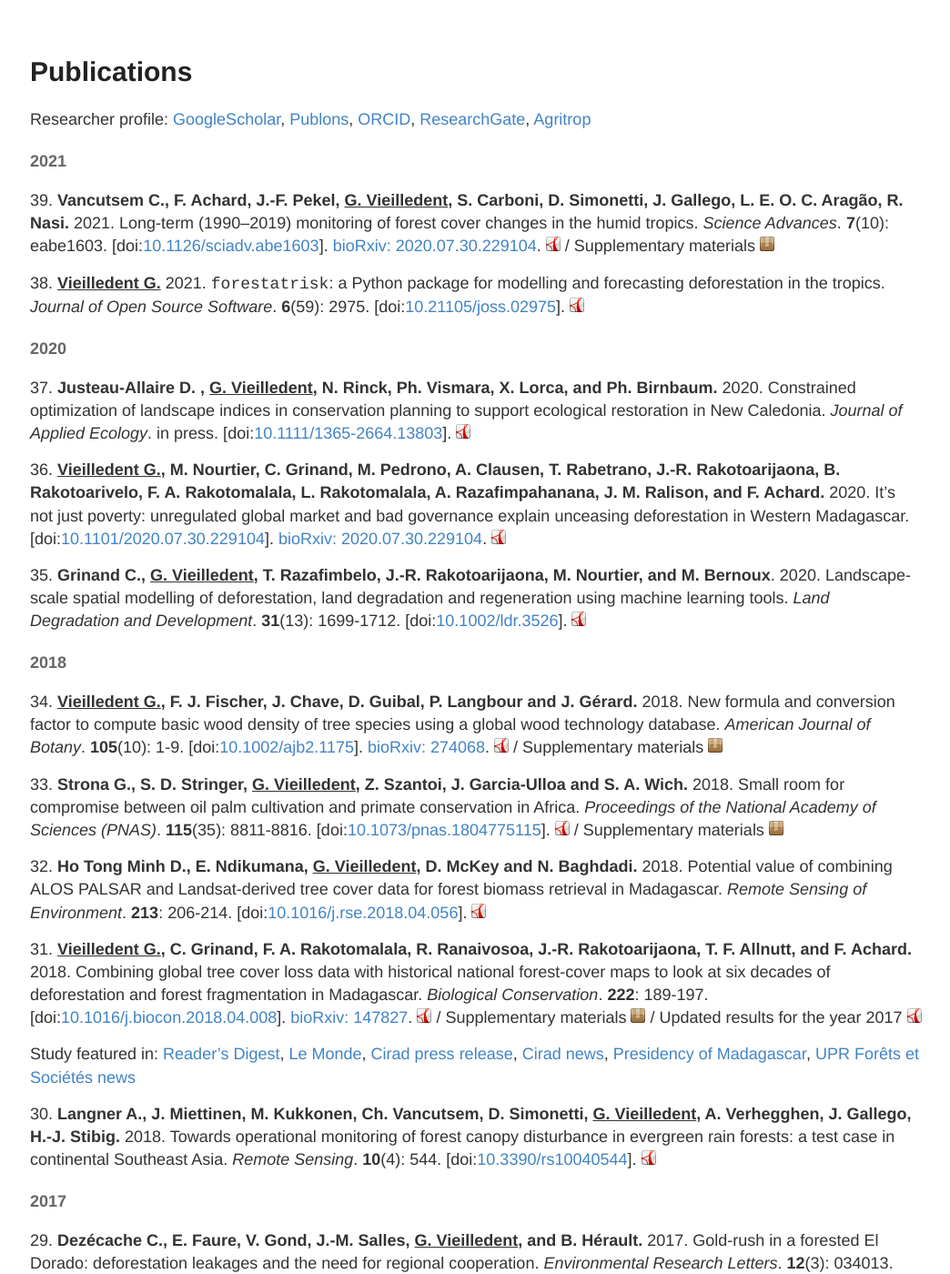
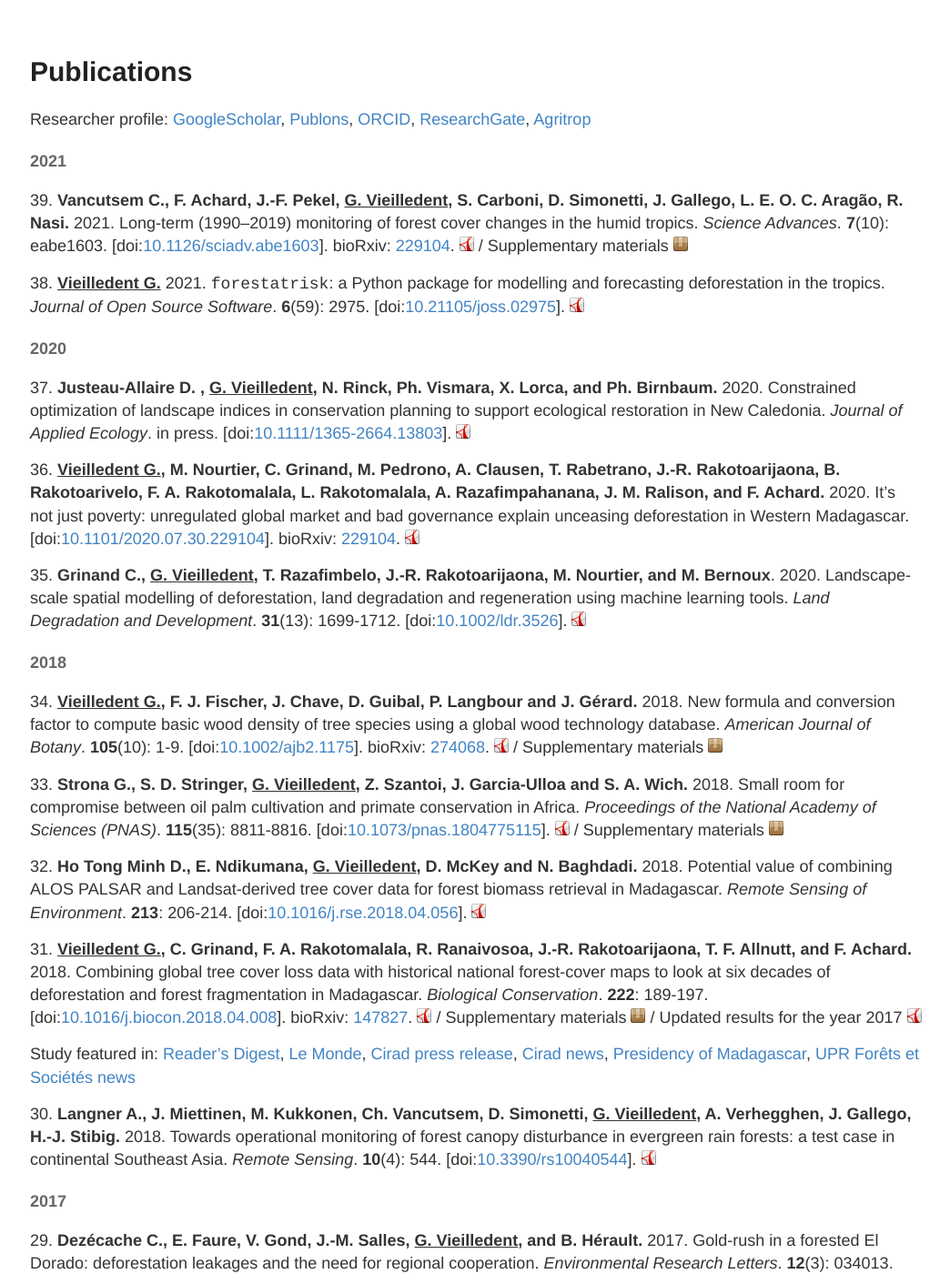
Before and after one commit to ghislainv/ghislainv.github.io, a Jekyll site: the page built from publications.md, in a window 1280 px wide and 1400 px high, scrolled down 372 px. Shown: the whole window at 91% size, without its empty margins (117-1161 px from the left). Built offline with Jekyll 4.4.1, drawn with Linux system fonts in a browser that asks for light colours; comment, search, counter and statistics services are not loaded.

Commit message:
Updating publications

```diff
--- a/publications.md
+++ b/publications.md
@@ -15,12 +15,13 @@ Researcher profile:
 
 #### 2021
 
-39\. **Vancutsem C., F. Achard, J.-F. Pekel, <span style="text-decoration: underline;">G. Vieilledent</span>, S. Carboni, D. Simonetti, J. Gallego, L. E. O. C. Aragão, R. Nasi.** 2021. Long-term (1990–2019) monitoring of forest cover changes in the humid tropics. _Science Advances_. **7**(10): eabe1603.
+39\. **Vancutsem C., F. Achard, J.-F. Pekel, <span style="text-decoration: underline;">G. Vieilledent</span>, S. Carboni, D. Simonetti, J. Gallego, L. E. O. C. Aragão, R. Nasi.** 2021. Long-term (1990--2019) monitoring of forest cover changes in the humid tropics. _Science Advances_. **7**(10): eabe1603.
 \[doi:[10.1126/sciadv.abe1603](https://doi.org/10.1126/sciadv.abe1603)\].
-[bioRxiv: 2020.07.30.229104](https://doi.org/10.1101/2020.09.17.295774).
+bioRxiv: [229104](https://doi.org/10.1101/2020.09.17.295774).
 [![manuscript in pdf](/images/logos/logo-pdf.png "manuscript in pdf")](/publications/Vancutsem2021-ScienceAdvances.pdf)
 /
 Supplementary materials [![supplements](/images/logos/logo-zip.png "supplements")](/publications/Vancutsem2021-ScienceAdvances-SM.pdf)
+<div data-badge-popover="right" data-badge-type="4" data-doi="https://doi.org/10.1126/sciadv.abe1603" class="altmetric-embed"></div>
 
 38\. **<span style="text-decoration: underline;">Vieilledent G.</span>** 2021. `forestatrisk`: a Python package for modelling and forecasting deforestation in the tropics. _Journal of Open Source Software_. **6**(59): 2975.
 \[doi:[10.21105/joss.02975](https://doi.org/10.21105/joss.02975)\].
@@ -35,7 +36,7 @@ Supplementary materials [![supplements](/images/logos/logo-zip.png "supplements"
 
 36\. **<span style="text-decoration: underline;">Vieilledent G.</span>, M. Nourtier, C. Grinand, M. Pedrono, A. Clausen, T. Rabetrano, J.-R. Rakotoarijaona, B. Rakotoarivelo, F. A. Rakotomalala, L. Rakotomalala, A. Razafimpahanana, J. M. Ralison, and F. Achard.** 2020. It's not just poverty: unregulated global market and bad governance explain unceasing deforestation in Western Madagascar.
 \[doi:[10.1101/2020.07.30.229104](https://doi.org/10.1101/2020.07.30.229104)\].
-[bioRxiv: 2020.07.30.229104](https://doi.org/10.1101/2020.07.30.229104).
+bioRxiv: [229104](https://doi.org/10.1101/2020.07.30.229104).
 [![manuscript in pdf](/images/logos/logo-pdf.png "manuscript in pdf")](/publications/Vieilledent2020-bioRxiv.pdf)
 <div data-badge-popover="right" data-badge-type="4" data-doi="https://doi.org/10.1101/2020.07.30.229104" class="altmetric-embed"></div>
 
```
Also changed, not shown: other parts of publications.md (+2 -2 lines).
